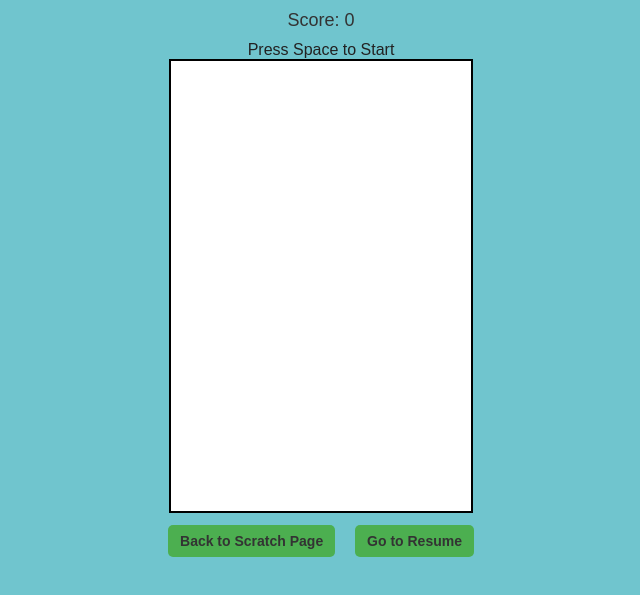
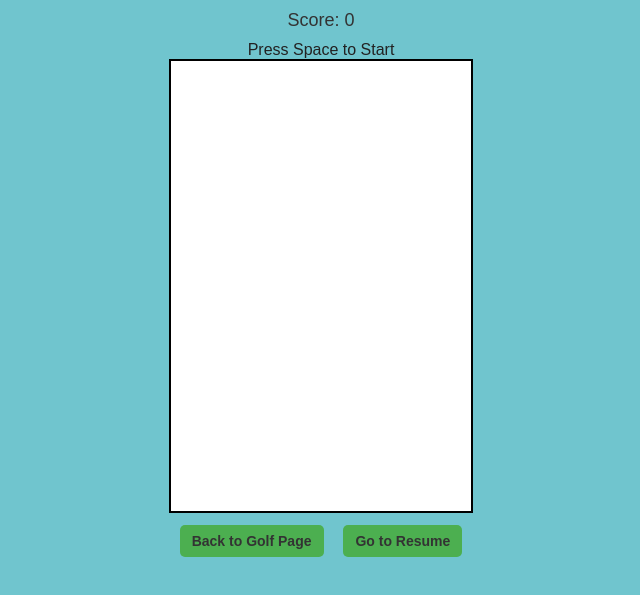
Before and after one commit to brockfabrizio/Final, a plain HTML site: page webapp.html in a window 1280 px wide. Shown: the part 165-760 px from the top of the page, without its empty margins (319-959 px from the left). Drawn offline with Linux system fonts and the light colour scheme.

Commit message:
Update webapp.html

```diff
--- a/webapp.html
+++ b/webapp.html
@@ -67,7 +67,7 @@
   <button id="restart" onclick="startGame()">Restart</button>
 
   <div id="navigation">
-    <a href="index.html">Back to Scratch Page</a>
+    <a href="index.html">Back to Golf Page</a>
     <a href="resume.html">Go to Resume</a>
   </div>
 
```
